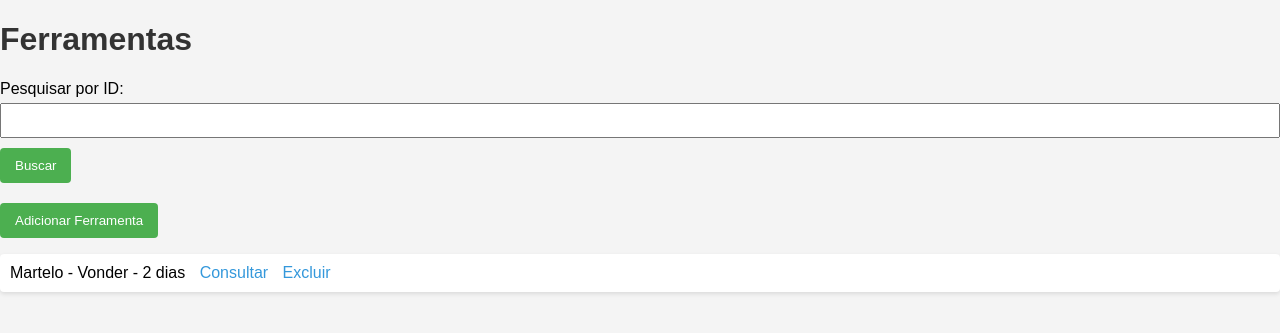
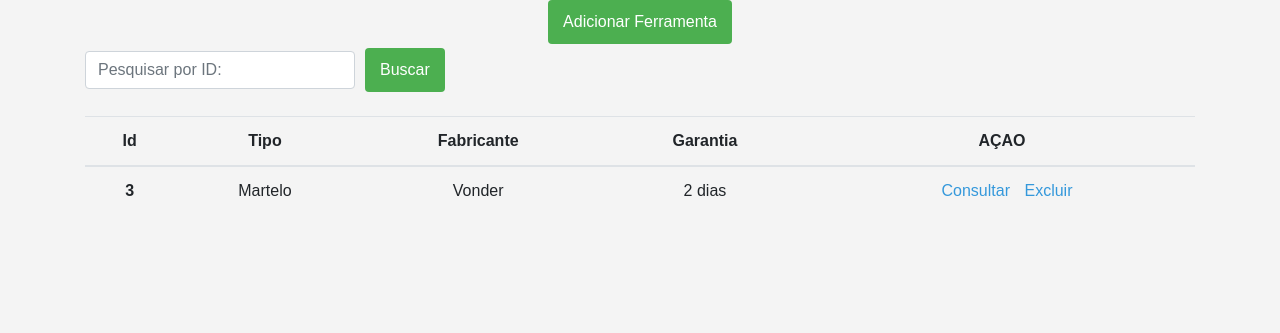
Before and after one commit to santosgv/upx5, a Flask app: page / in a window 1280 px wide. Shown: the top 333 px of the page. Run offline with Flask 3, Linux system fonts and the light colour scheme.

Commit message:
ajuste layout

```diff
--- a/templates/index.html
+++ b/templates/index.html
@@ -1,29 +1,33 @@
-<!DOCTYPE html>
+<!doctype html>
 <html lang="en">
   <head>
-    <meta charset="UTF-8" />
-    <meta name="viewport" content="width=device-width, initial-scale=1.0" />
-    <title>Ferramentas</title>
+    <!-- Required meta tags -->
+    <meta charset="utf-8">
+    <meta name="viewport" content="width=device-width, initial-scale=1, shrink-to-fit=no">
+
+    <!-- Bootstrap CSS -->
+    <link rel="stylesheet" href="https://cdn.jsdelivr.net/npm/bootstrap@4.6.2/dist/css/bootstrap.min.css" integrity="sha384-xOolHFLEh07PJGoPkLv1IbcEPTNtaed2xpHsD9ESMhqIYd0nLMwNLD69Npy4HI+N" crossorigin="anonymous">
     <link
       rel="stylesheet"
       type="text/css"
       href="{{ url_for('static', filename='style.css') }}"
     />
+    <title>Ferramentas</title>
   </head>
-  <body>
-    <h1>Ferramentas</h1>
-
-    <!-- Formulário de Pesquisa por ID -->
-    <form method="GET" action="/search_tool">
-      <label for="search_id">Pesquisar por ID:</label>
-      <input type="text" name="id" id="search_id" required />
-      <button type="submit">Buscar</button>
-    </form>
-
-    <!-- Botão/link para adicionar ferramenta -->
+  <body class="container text-center">
     <button id="showAddTool">Adicionar Ferramenta</button>
-
-    <!-- Contêiner para os campos de adicionar ferramenta -->
+  <form method="GET" action="/search_tool">
+    <div class="form-row align-items-center">
+      <div class="col-sm-3 my-1">
+        <div class="input-group">
+          <input type="text" class="form-control"  name="id" id="search_id" required  placeholder="Pesquisar por ID:">
+        </div>
+      </div>
+      <div class="col-auto my-1">
+        <button type="submit">Buscar</button>
+      </div>
+    </div>
+  </form>
     <div id="addToolContainer">
       <form method="POST" action="/add_tool">
         <label for="tipo">Tipo:</label>
@@ -48,16 +52,36 @@
       </form>
     </div>
 
-    <ul>
+
+    <table class="table">
+      <thead>
+        <tr>
+          <th scope="col">Id</th>
+          <th scope="col">Tipo</th>
+          <th scope="col">Fabricante</th>
+          <th scope="col">Garantia</th>
+          <th scope="col">AÇAO</th>
+        </tr>
+      </thead>
       {% for ferramenta in ferramentas %}
-      <li>
-        {{ ferramenta.tipo }} - {{ ferramenta.fabricante }} - {{
-        ferramenta.garantia }}
-        <a href="{{ url_for('consult_tool', id=ferramenta.id) }}">Consultar</a>
-        <a href="{{ url_for('delete_tool', id=ferramenta.id) }}">Excluir</a>
-      </li>
+      <tbody>
+        <tr>
+          <th scope="row">{{ ferramenta.id }}</th>
+          <td>{{ ferramenta.tipo }}</td>
+          <td>{{ ferramenta.fabricante }}</td>
+          <td>{{ ferramenta.garantia }}</td>
+          <td> <a href="{{ url_for('consult_tool', id=ferramenta.id) }}">Consultar</a> <a href="{{ url_for('delete_tool', id=ferramenta.id) }}">Excluir</a></td>
+        </tr>
+      </tbody>
       {% endfor %}
-    </ul>
+    </table>
+
+
+    <!-- Optional JavaScript; choose one of the two! -->
+
+    <!-- Option 1: jQuery and Bootstrap Bundle (includes Popper) -->
+    <script src="https://cdn.jsdelivr.net/npm/jquery@3.5.1/dist/jquery.slim.min.js" integrity="sha384-DfXdz2htPH0lsSSs5nCTpuj/zy4C+OGpamoFVy38MVBnE+IbbVYUew+OrCXaRkfj" crossorigin="anonymous"></script>
+    <script src="https://cdn.jsdelivr.net/npm/bootstrap@4.6.2/dist/js/bootstrap.bundle.min.js" integrity="sha384-Fy6S3B9q64WdZWQUiU+q4/2Lc9npb8tCaSX9FK7E8HnRr0Jz8D6OP9dO5Vg3Q9ct" crossorigin="anonymous"></script>
     <script src="https://code.jquery.com/jquery-3.6.4.min.js"></script>
     <script>
       // Adiciona um evento de clique ao botão/link para mostrar o contêiner
```
Also changed, not shown: templates/consult_tool.html (+30 -13 lines), instance/ferramentas.db, 1 other file.
